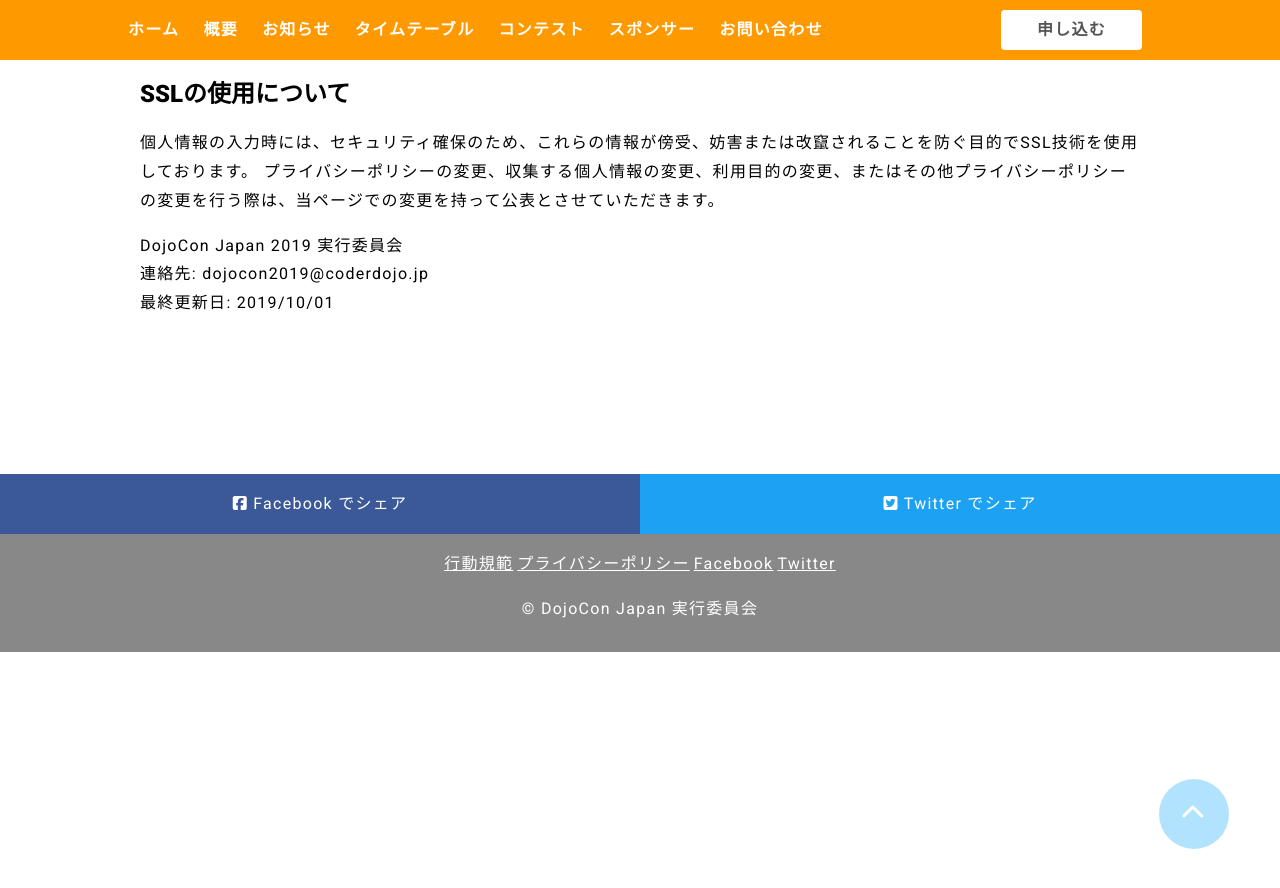
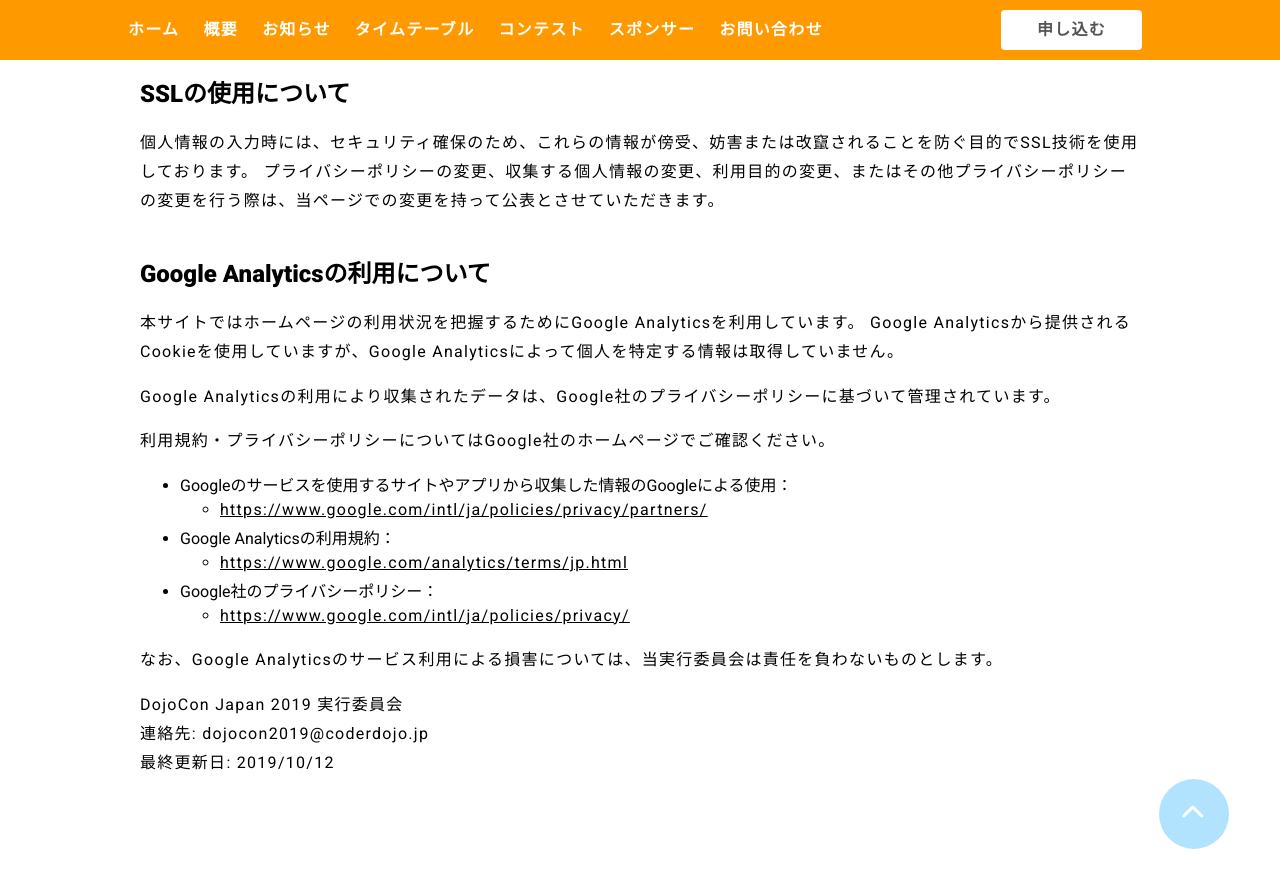
Before and after one commit to coderdojo-japan/dojocon2019.coderdojo.jp, a Jekyll site: the page built from privacy.md, in a window 1280 px wide and 900 px high, scrolled down 1509 px. Shown: the top 888 px of the window. Built offline with Jekyll 4.4.1, drawn with Linux system fonts in a browser that asks for light colours; nearby versions of some CDN libraries.

Commit message:
プライバシーポリシーにGoogle Analyticsについての表記を追加

```diff
--- a/privacy.md
+++ b/privacy.md
@@ -42,6 +42,22 @@ DojoCon Japan 2019 実行委員会(以下、当実行委員会) では、利用
 ## SSLの使用について
 個人情報の入力時には、セキュリティ確保のため、これらの情報が傍受、妨害または改竄されることを防ぐ目的でSSL技術を使用しております。 プライバシーポリシーの変更、収集する個人情報の変更、利用目的の変更、またはその他プライバシーポリシーの変更を行う際は、当ページでの変更を持って公表とさせていただきます。
 
+## Google Analyticsの利用について
+本サイトではホームページの利用状況を把握するためにGoogle Analyticsを利用しています。 Google Analyticsから提供されるCookieを使用していますが、Google Analyticsによって個人を特定する情報は取得していません。
+
+Google Analyticsの利用により収集されたデータは、Google社のプライバシーポリシーに基づいて管理されています。
+
+利用規約・プライバシーポリシーについてはGoogle社のホームページでご確認ください。
+
+- Googleのサービスを使用するサイトやアプリから収集した情報のGoogleによる使用：
+    - [https://www.google.com/intl/ja/policies/privacy/partners/](https://www.google.com/intl/ja/policies/privacy/partners/)
+- Google Analyticsの利用規約：
+    - [https://www.google.com/analytics/terms/jp.html](https://www.google.com/analytics/terms/jp.html)
+- Google社のプライバシーポリシー：
+    - [https://www.google.com/intl/ja/policies/privacy/](https://www.google.com/intl/ja/policies/privacy/)
+
+なお、Google Analyticsのサービス利用による損害については、当実行委員会は責任を負わないものとします。
+
 DojoCon Japan 2019 実行委員会
 連絡先: dojocon2019@coderdojo.jp
-最終更新日: 2019/10/01
+最終更新日: 2019/10/12
```
